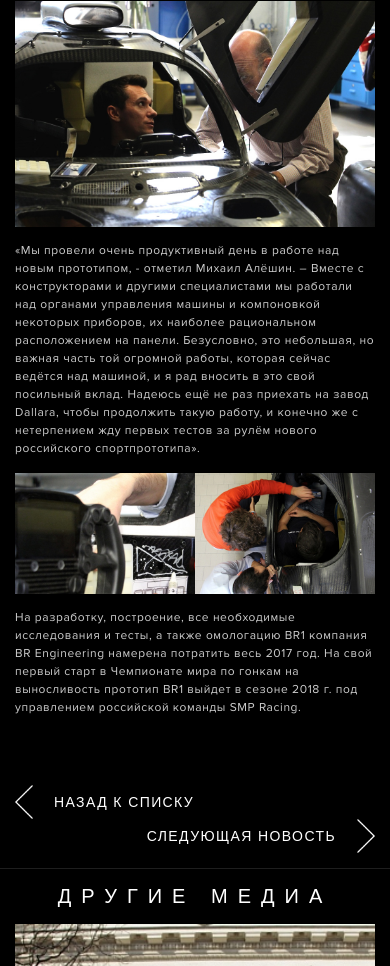
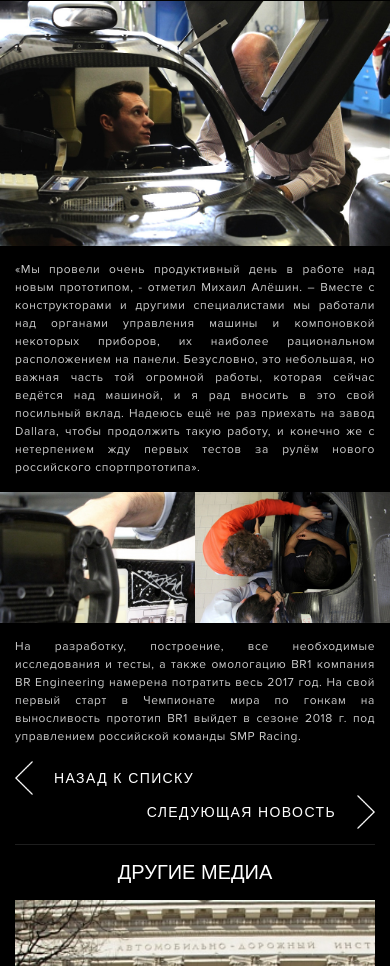
Before and after one commit to YuryKoropenko/brengineering.ru, a website: page app/article.html in a window 390 px wide. Shown: the part 518-1484 px from the top of the page. Drawn offline with Linux system fonts and the light colour scheme; a web font is replaced by a local one.

Commit message:
Финальный коммит

```diff
--- a/app/article.html
+++ b/app/article.html
@@ -89,6 +89,11 @@
 				<div class="container">
 					<div class="row">
 						<div class="col-md-12">
+							<div class="page__p-data">
+								<div class="p-data">
+									20.02.2017
+								</div>
+							</div>
 							<div class="page__p-title">
 								<h2 class="p-title">
 									МИХАИЛ АЛЁШИН ПРИНЯЛ УЧАСТИЕ В РАБОТЕ НАД ПРОТОТИПОМ BR1
@@ -99,7 +104,7 @@
 				</div>
 			</div>
 		</div>
-		<div class="page__section page__section-media page__section-media-bg page__section-art">
+		<div class="page__section page__section-media page__section-media-bg">
 			<div class="page__wrapper-black">
 				<div class="container">
 					<div class="row">
@@ -145,15 +150,22 @@
 						</div>
 					</div>
 					<div class="row">
+						<div class="col-md-12">
 							<div class="page__p-article page__p-article-btn">
 								<div class="p-article">
-								<a href="#" class="p-article__left p-article__button">
+									<div class="p-article__left">
+										<a href="#" class="p-article__button p-article__left-button">
 											Назад к списку
 										</a>
-								<a href="#" class="p-article__right p-article__button">
+									</div>
+									<div class="p-article__right">
+										<a href="#" class="p-article__button p-article__right-button">
 											следующая новость
 										</a>
 									</div>
+								</div>
+							</div>
+							<hr class="p-hr">
 						</div>
 					</div>
 				</div>
--- a/sass/_blocks.sass
+++ b/sass/_blocks.sass
@@ -22,14 +22,19 @@ body
 		padding-top: 22px
 	&__h-nav
 		padding: 34px 70px
+		position: relative
 	&__h-languages
 		padding-top: 37px
 
 .page
+	&__p-data
+		margin-bottom: -75px
+		text-align: center
 	&__p-title
 		text-align: center
 		padding-bottom: 45px
-		padding-top: 45px
+		padding-top: 0
+		margin-top: 0
 		position: relative
 		z-index: 3
 	&__p-photo
@@ -104,11 +109,6 @@ body
 			position: relative
 			z-index: 3
 			padding: 68px 0
-		&-car
-			padding-bottom: 55px
-		&-art
-			padding-bottom: 32px
-			border-bottom: 1px solid #1e1e1e
 		&-media
 			padding-bottom: 50px
 			&-bg
@@ -162,7 +162,7 @@ body
 				left: 0
 				right: 0
 			.page__p-title
-				padding-top: 60px
+				margin-top: 80px
 				padding-bottom: 0
 	&__p-scroll
 		padding-bottom: 40px
--- a/sass/_custom.sass
+++ b/sass/_custom.sass
@@ -107,3 +107,18 @@ a
 	width: 100%
 	height: auto
 	display: block
+
+.p-hr
+	height: 1px
+	display: block
+	width: 100%
+	margin-top: 32px
+	background-color: #1e1e1e
+	border: none
+	margin-bottom: 0
+
+.p-data
+	font-size: 16px
+	color: #999
+	font-family: "ProximaNovaLight", sans-serif
+	letter-spacing: 0.2em
--- a/sass/_elements.sass
+++ b/sass/_elements.sass
@@ -175,6 +175,18 @@
 
 .p-article
 	@include clearfix
+	&__left
+		float: left
+		&-button
+			padding-left: 39px
+			background-image: url(../img/icon/aw-left.png)
+			background-position: left center
+	&__right
+		float: right
+		&-button
+			padding-right: 39px
+			background-image: url(../img/icon/aw-right.png)
+			background-position: right center
 	&__button
 		color: #fff
 		text-decoration: none
@@ -189,13 +201,3 @@
 		&:hover, &:focus, &:active
 			text-decoration: underline
 			color: #fff
-	&__left
-		padding-left: 39px
-		background-image: url(../img/icon/aw-left.png)
-		background-position: left center
-		float: left
-	&__right
-		padding-right: 39px
-		background-image: url(../img/icon/aw-right.png)
-		background-position: right center
-		float: right
--- a/sass/fonts.sass
+++ b/sass/fonts.sass
@@ -7,3 +7,8 @@
 @font-face
 	font-family: "ProximaNovaBold"
 	src: url("../fonts/ProximaNova/ProximaNovaBold.otf")
+
+/* font-family: "ProximaNovaLight" */
+@font-face
+	font-family: "ProximaNovaLight"
+	src: url("../fonts/ProximaNova/ProximaNovaLight.otf")
--- a/sass/media.sass
+++ b/sass/media.sass
@@ -15,6 +15,7 @@
 		height: 410px
 	.page__section-noindex .page__section-img
 		top: -30% !important
+	.page__section-noindex .page__p-title
 	/**/
 
 
@@ -69,15 +70,17 @@
 		padding-bottom: 30px
 	.page__section-noindex
 		height: 200px
-	.page__section-noindex .page__p-title
-		padding-top: 40px
 	.page__p-photo
 		padding: 34px 0
+	.page__p-data
+		display: none
 	/**/
 
 
 /* Small Devices, Tablets */
 @media only screen and (max-width : 768px)
+	.page__section-noindex .page__p-title
+		padding-top: 40px
 	.page__section-noindex .page__p-title-abs
 		transform: none
 		-webkit-transform: none
@@ -126,6 +129,7 @@
 	.p-description p
 		font-size: 12px
 		line-height: 18px
+		text-align: justify
 	.page__p-description-ots
 		padding: 0 15px
 	.page__section-full
@@ -204,15 +208,32 @@
 		padding-top: 0
 	.page__p-photo
 		padding: 15px 0
-	.page__p-article-btn
-		padding-bottom: 15px
-		padding-left: 15px
-		padding-right: 15px
+		margin-left: -15px
+		margin-right: -15px
+		width: auto
 	.p-article__button
 		display: inline-block
 	.p-article
 		width: 100%
+	.p-article__left
+		width: 100%
 		text-align: center
+		float: none
+		text-align: left
+	.p-article__right
+		width: 100%
+		text-align: center
+		float: none
+		text-align: right
+	.page__p-article-btn
+		width: 100%
+		margin: 0 auto
+	.p-title
+		letter-spacing: 0
+	.page__p-article-btn
+		padding-top: 15px
+	.p-hr
+		margin-top: 15px
 	/**/
 
 
```
Also changed, not shown: app/css/fonts.css, app/css/main.css, app/css/media.css, app/fonts/ProximaNova/ProximaNovaLight.otf (renamed from app/fonts/ProximaNova/Proxima Nova Light.otf). Lines whose indentation alone changed are shown as unchanged.
